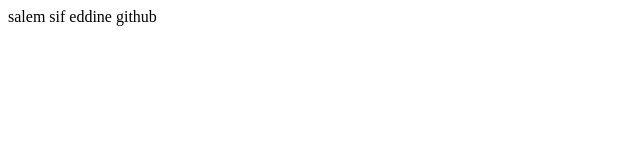
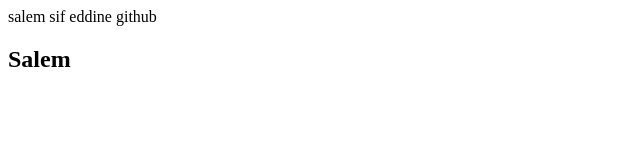
Before and after one commit to salemsifeddine/sifou, a plain HTML site: page index.html in a window 1280 px wide. Shown: the full height of the page, 0-640 px from the left. Drawn offline with Linux system fonts and the light colour scheme.

Commit message:
Update index.html

```diff
--- a/index.html
+++ b/index.html
@@ -6,5 +6,6 @@
 </head>
 <body>
     <p>salem sif eddine github</p>
+    <h2>Salem</h2>
 </body>
 </html>
```
